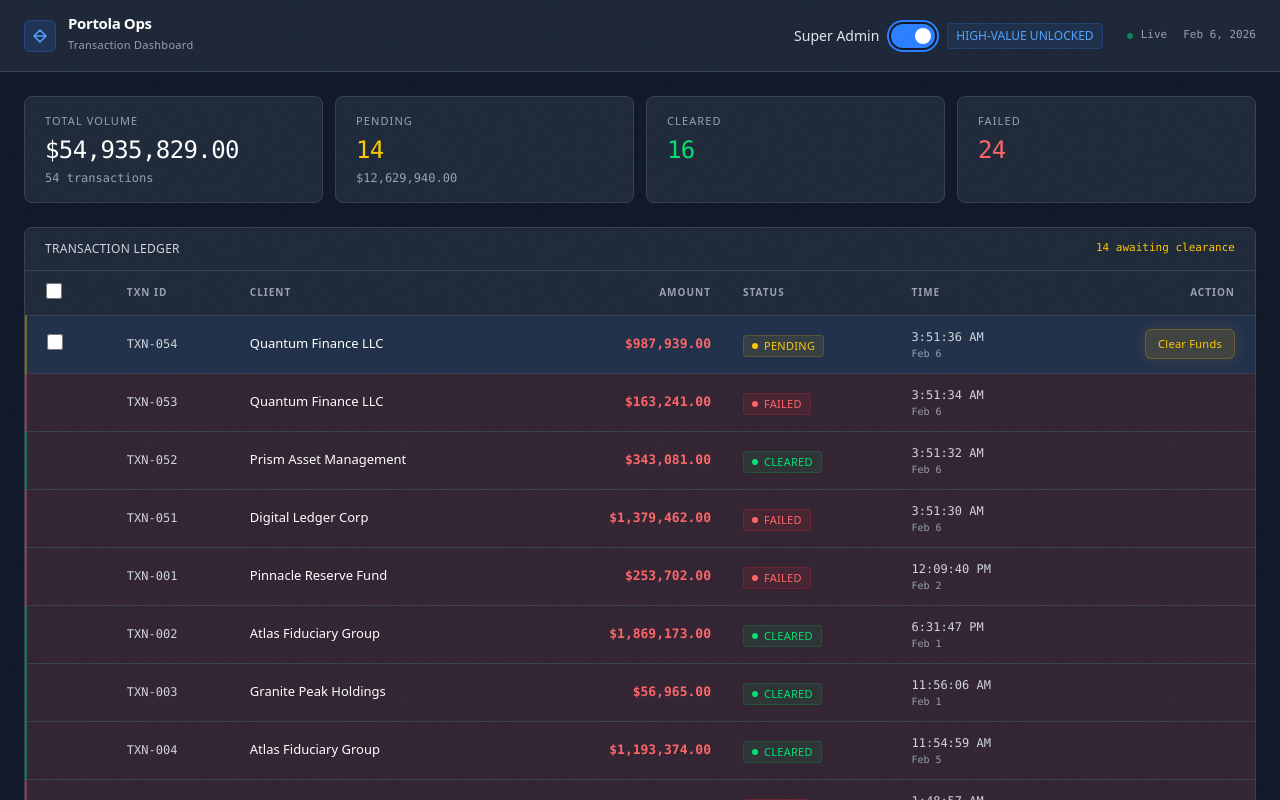
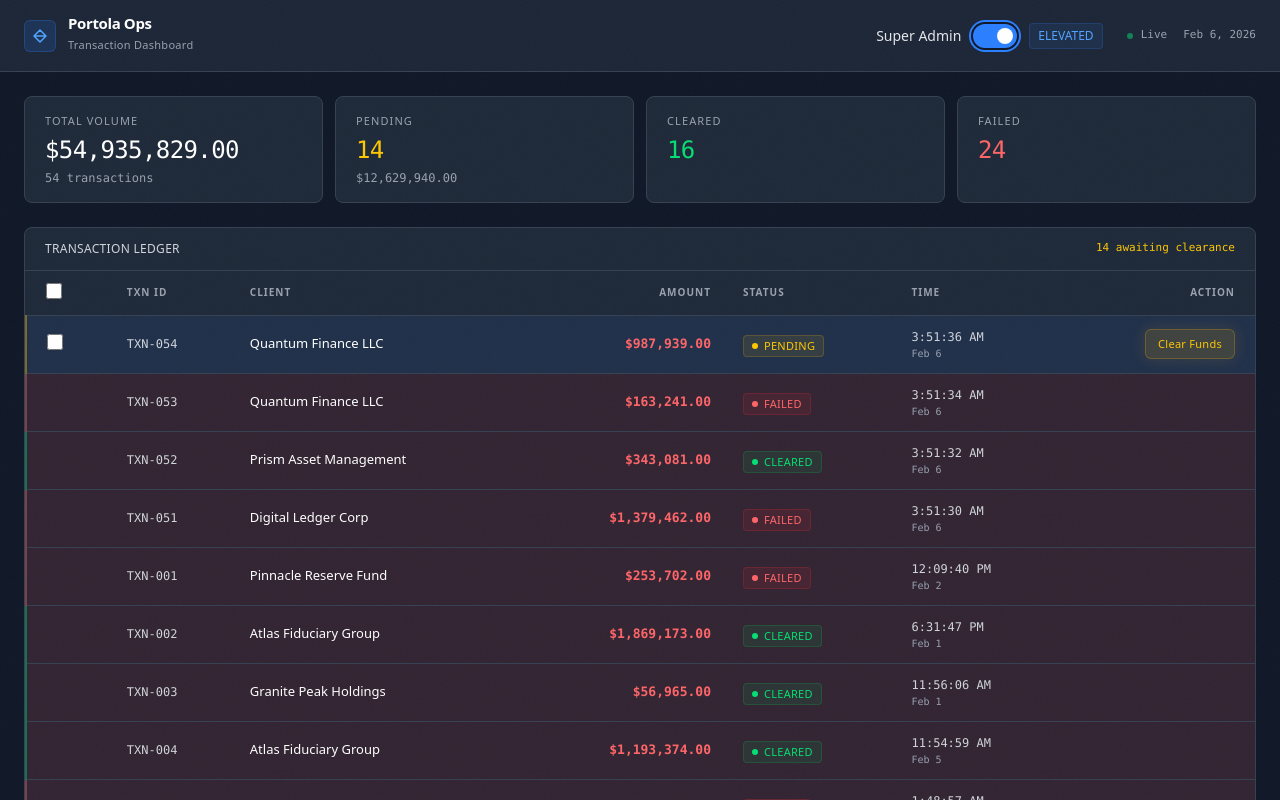
Before and after one commit to soebk/portola-ops-dashboard, a Next.js app: page / in a window 1280 px wide. Both pictures are taken after a click on the button 1080 px from the left and 35 px from the top of the page. Shown: the top 800 px of the page. Built offline with nearby package versions, Linux system fonts and the light colour scheme.

Commit message:
Less corny: Change 'HIGH-VALUE UNLOCKED' to simply 'ELEVATED'

```diff
--- a/src/app/page.tsx
+++ b/src/app/page.tsx
@@ -343,7 +343,7 @@ export default function Dashboard() {
               </button>
               {isSuperAdmin && (
                 <span className="text-xs font-medium text-blue-400 bg-blue-500/10 px-2 py-1 rounded border border-blue-500/20">
-                  HIGH-VALUE UNLOCKED
+                  ELEVATED
                 </span>
               )}
             </div>
```
